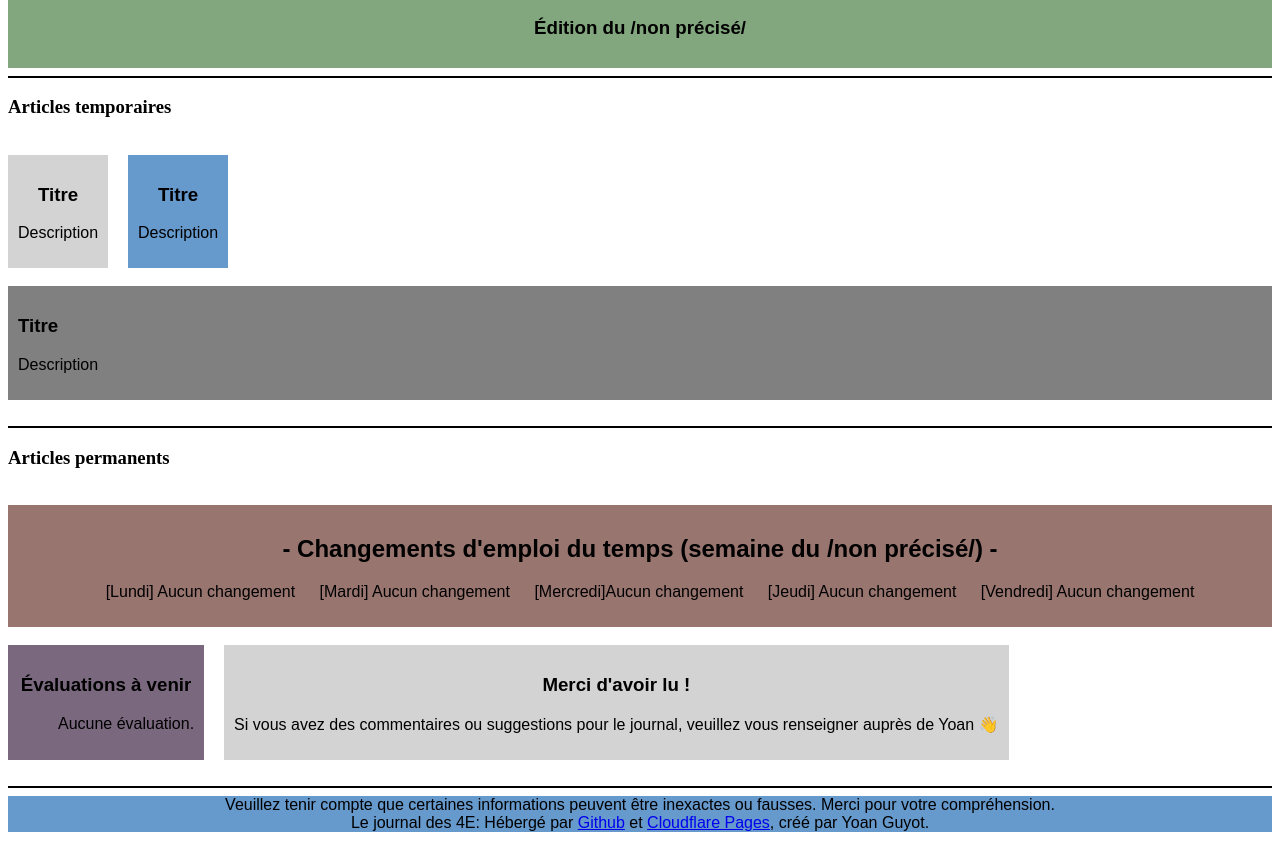
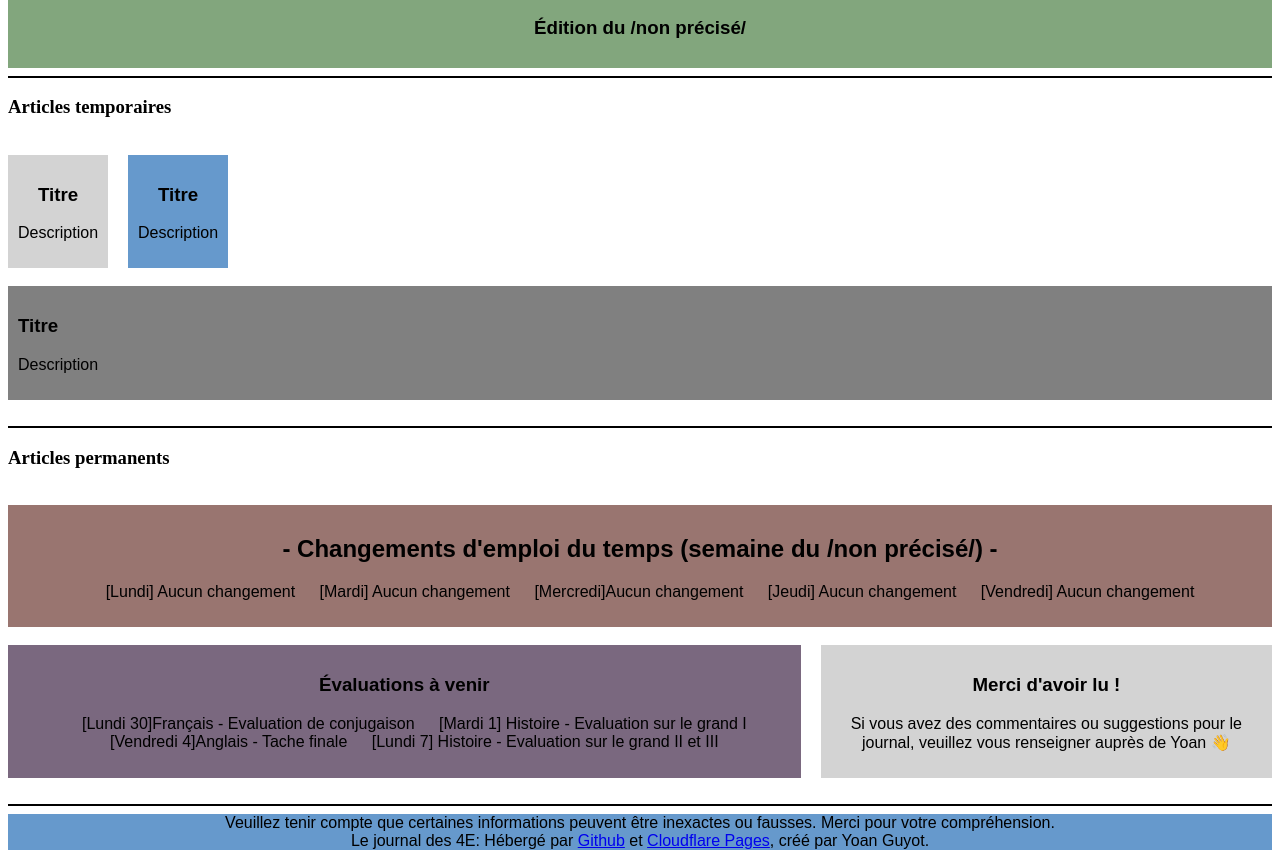
Before and after one commit to Yo295/journaldes4e, a plain HTML site: page index.html in a window 1280 px wide. Shown: the part 129-987 px from the top of the page. Drawn offline with Linux system fonts and the light colour scheme.

Commit message:
Update index.html

```diff
--- a/index.html
+++ b/index.html
@@ -45,7 +45,7 @@
         </div>
          <br>
          <div id="boite2">
-           <div id="gauche2"> <div id="décalage"> <h3>Évaluations à venir</h3> <ul> Aucune évaluation. </ul> </div> </div>
+           <div id="gauche2"> <div id="décalage"> <h3>Évaluations à venir</h3> <ul> [Lundi 30]<li>Français - Evaluation de conjugaison</li> [Mardi 1] <li>Histoire - Evaluation sur le grand I</li> [Vendredi 4]<li>Anglais - Tache finale</li> [Lundi 7] <li>Histoire - Evaluation sur le grand II et III</li> </ul> </div> </div>
            <div id="droite2"> <div id="décalage"> <h3>Merci d'avoir lu !</h3> <p>Si vous avez des commentaires ou suggestions pour le journal, veuillez vous renseigner auprès de Yoan 👋</p> </div> </div>
          </div>
        <br> <hr>
```
